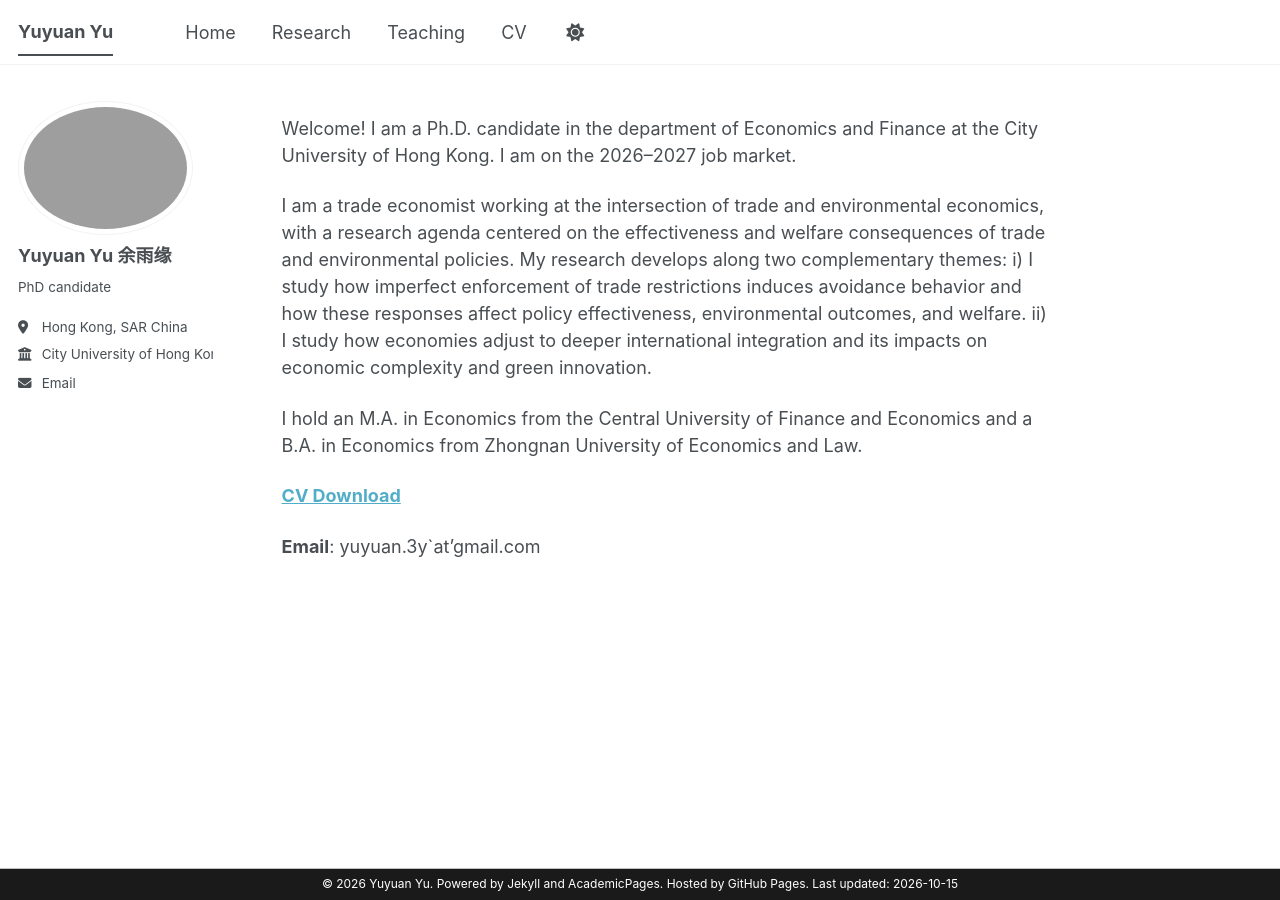
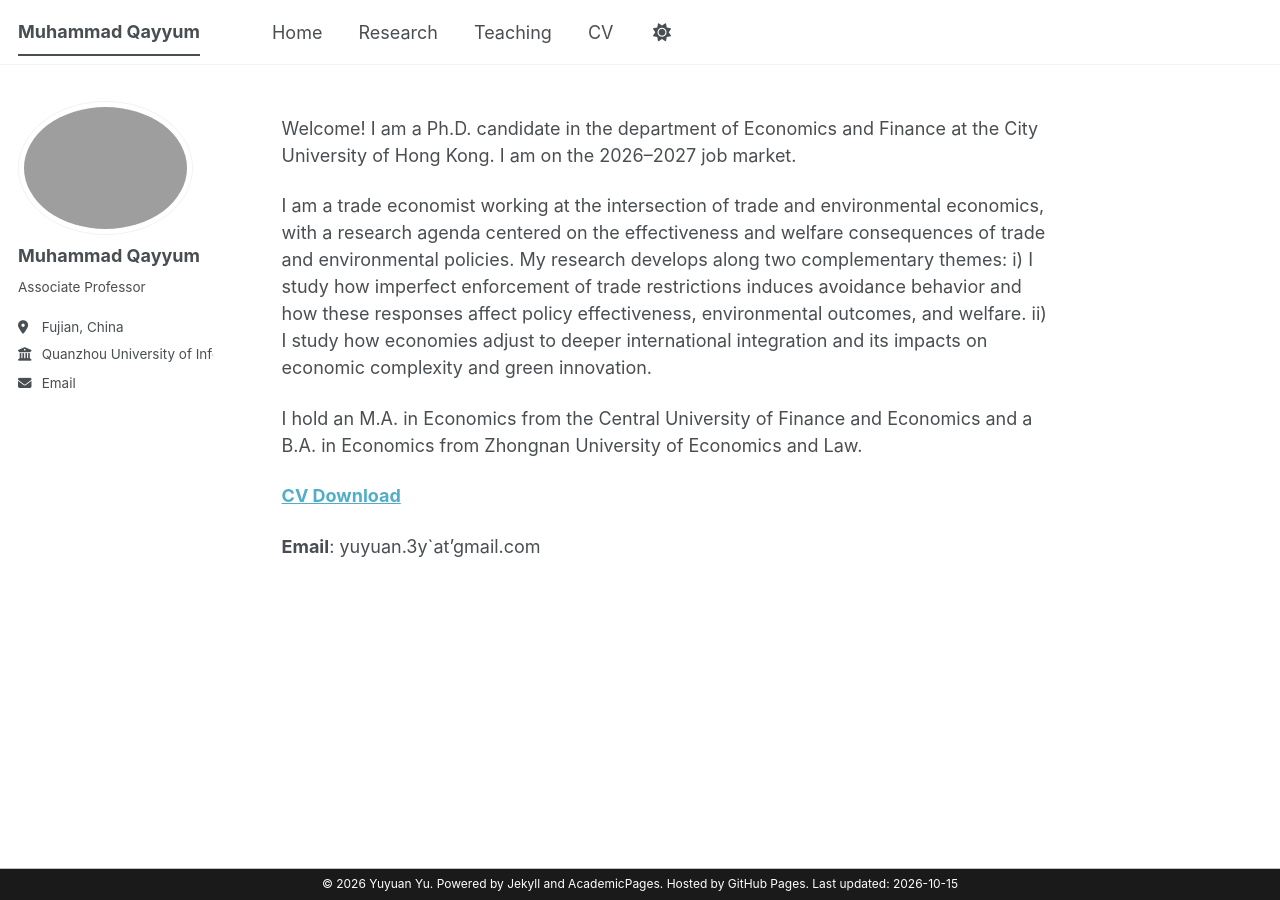
Before and after one commit to muhammadqayyum29/muhammadqayyum29.github.io, a Jekyll site: the page built from _pages/about.md, in a window 1280 px wide. Built offline with Jekyll 4.4.1, drawn with Linux system fonts in a browser that asks for light colours; a style sheet for code colours, icons or effects is not loaded.

Commit message:
Update personal information in _config.yml

```diff
--- a/_config.yml
+++ b/_config.yml
@@ -9,10 +9,10 @@
 # Basic Site Settings
 locale                   : "en-US"
 site_theme               : "default" # The available themes options are "default", "air", "sunrise", "mint", "dirt" and "contrast"
-title                    : "Yuyuan Yu"  #Your Name / Site Title on the Top
+title                    : "Muhammad Qayyum"  #Your Name / Site Title on the Top
 title_separator          : "-"
-name                     : &name "Yuyuan Yu"
-description              : &description "Yuyuan Yu | PhD Candidate in Economics at City University of Hong Kong"   # Update this with a general description of your site, this is the default if not overridden by a page
+name                     : &name "Muhammad Qayyum"
+description              : &description "Muhammad Qayyum | Associate Professor in Economics at Quanzhou University of Information Engineering"   # Update this with a general description of your site, this is the default if not overridden by a page
 url                      : https://muhammadqayyum29.github.io # The base hostname & protocol for your site e.g. "https://[your GitHub username].github.io",
                                                            # or if you already have some other page hosted on Github then use "https://[your GitHub username].github.io/[Your Repo Name]"
 baseurl                  : "" # the subpath of your site, e.g. "/blog"
@@ -24,13 +24,13 @@ repository               : "muhammadqayyum29/muhammadqayyum29.github.io"
 author:
   # Biographic information
   avatar           : "headshot.png"
-  name             : "Yuyuan Yu 余雨缘"  #Your Sidebar Name below profile picture
+  name             : "Muhammad Qayyum"  #Your Sidebar Name below profile picture
   # pronouns         : she/her # example: "she/her"
-  bio              : "PhD candidate"
-  location         : "Hong Kong, SAR China"
-  employer         : "City University of Hong Kong"
+  bio              : "Associate Professor"
+  location         : "Fujian, China"
+  employer         : "Quanzhou University of Information Engineering"
   uri              : # URL
-  email            : "yuyuan.3y@gmail.com"
+  email            : "qayyum2494@gmail.com"
 
   # Academic websites
   # Academia         : https://sites.google.com/view/yuyuyuan # URL
```
